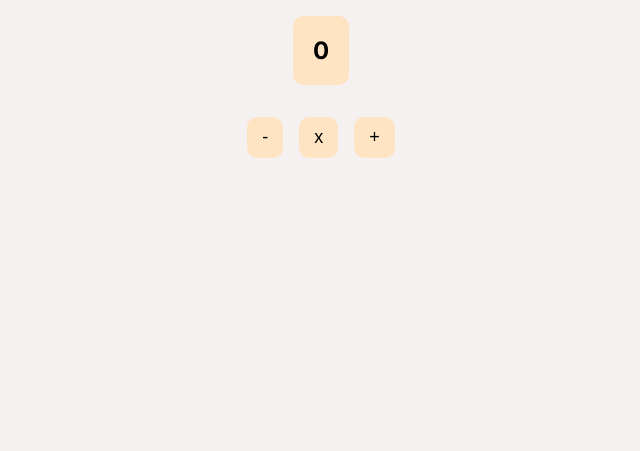
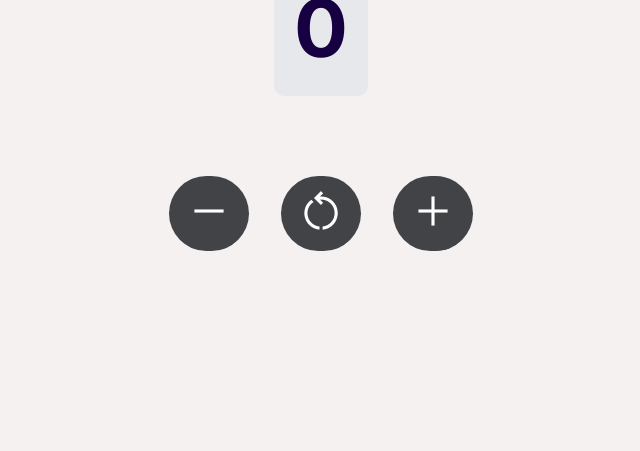
Before and after one commit to gcintir/html-css-javascript-projects, a plain HTML site: page CounterApp/index.html in a window 1280 px wide. Shown: the part 349-800 px from the top of the page, without its empty margins (319-959 px from the left). Drawn offline with Linux system fonts and the light colour scheme.

Commit message:
refactoring

```diff
--- a/CounterApp/index.html
+++ b/CounterApp/index.html
@@ -22,13 +22,19 @@
         </div>
         <div class="counter-action-container">
             <div class="counter-action">
-                <button onclick="decrementCounter()">-</button>
+                <button onclick="decrementCounter()">
+                    <img class="counter-action-icon" src="icons/minus.png" alt="">
+                </button>
             </div>
             <div class="counter-action">
-                <button onclick="resetCounter()">x</button>
+                <button onclick="resetCounter()">
+                    <img class="counter-action-icon" src="icons/reset.png" alt="">
+                </button>
             </div>
             <div class="counter-action">
-                <button onclick="incrementCounter()">+</button>
+                <button onclick="incrementCounter()">
+                    <img class="counter-action-icon" src="icons/plus.png" alt="">
+                </button>
             </div>
         </div>
     </div>
--- a/CounterApp/script/app.js
+++ b/CounterApp/script/app.js
@@ -1,8 +1,9 @@
 
+const INITIAL_COUNTER_VALUE = 0;
 initializeCounter();
 
 function initializeCounter() {
-    document.querySelector('.counter-value').textContent = '0';
+    document.querySelector('.counter-value').textContent = INITIAL_COUNTER_VALUE;
 }
 
 function incrementCounter () {
--- a/CounterApp/style/common.css
+++ b/CounterApp/style/common.css
@@ -13,4 +13,5 @@ html {
 body {
     font-family: "Inter", sans-serif;
     background-color: #f5f1f1;
+    color: rgb(22, 0, 66);
 }
--- a/CounterApp/style/main.css
+++ b/CounterApp/style/main.css
@@ -4,28 +4,29 @@
     justify-content: center;
     align-items: center;
     height: 100vh;
-    gap: 32px;
+    gap: 48px;
 }
 
 .counter-title h1{
-
+    font-size: 50px;
 }
 
 .counter-data p {
-    font-size: x-large;
+    font-size: 80px;
     font-weight: bold;
-    background-color: bisque;
+    background-color: rgba(229, 231, 235, 0.9);
     padding: 20px;
     border-radius: 10px;
 }
 
 .counter-action-container {
     display: flex;
-    gap: 16px;
+    gap: 32px;
+    margin-top: 32px;
 }
 
 .counter-action button {
-    background-color: bisque;
+    background-color: rgba(66, 67, 70, 1);
     border: none;
     font-size: large;
     padding-left: 15px;
@@ -34,4 +35,14 @@
     padding-bottom: 10px;
     border-radius: 10px;
     cursor: pointer;
+    border-radius: 50px;
+    transition: background-color 0.15s;
 }
+
+.counter-action button:hover {
+    background-color: rgba(66, 67, 70, 0.8);
+}
+
+.counter-action-icon {
+    width: 50px;
+}
```
Also changed, not shown: CounterApp/icons/minus.png (added), CounterApp/icons/plus.png (added), CounterApp/icons/reset.png (added).
